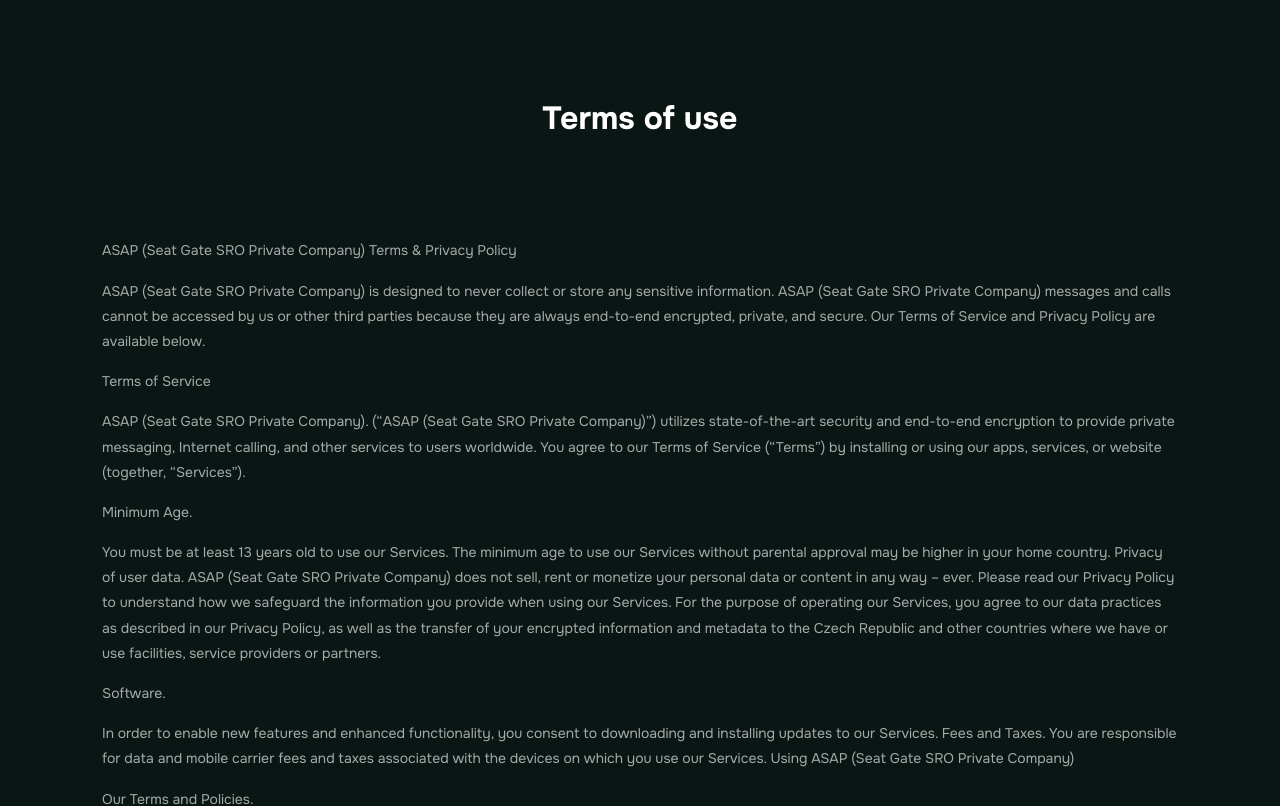
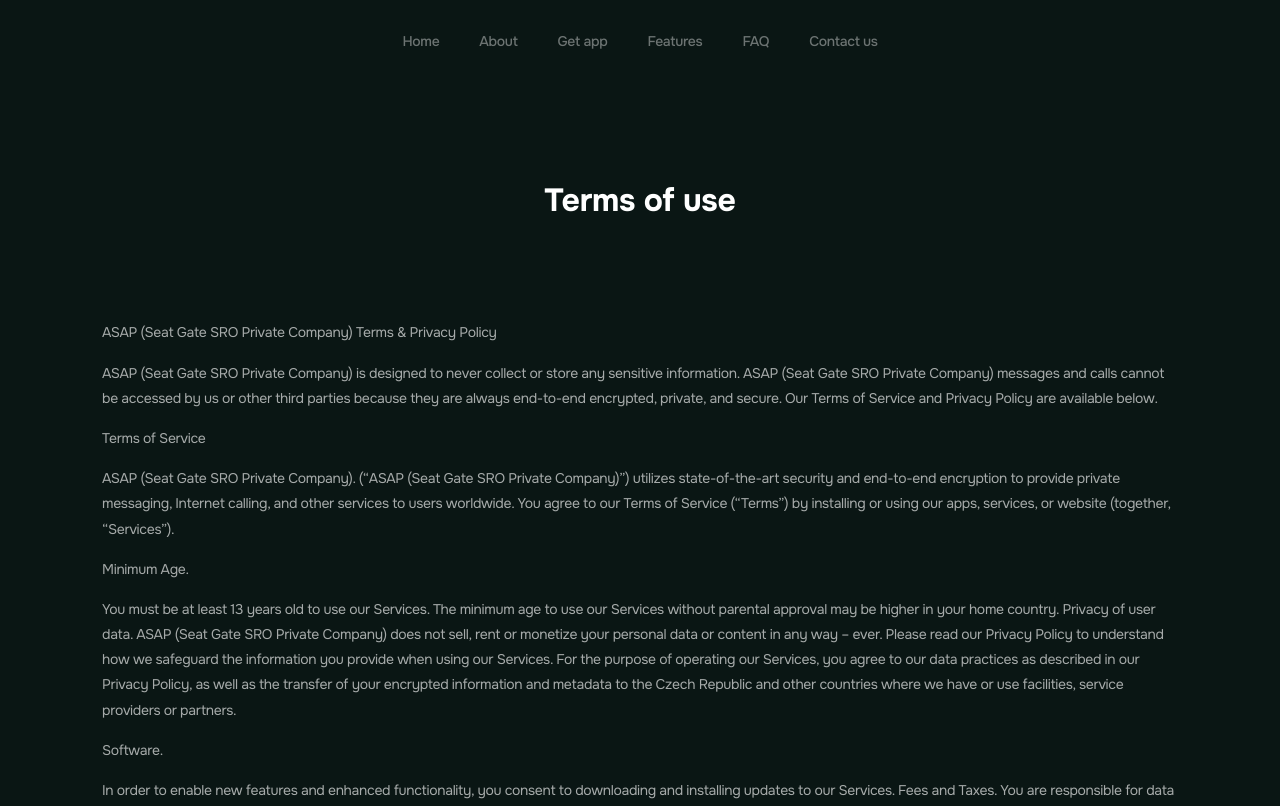
Before and after one commit to kaletvintsev/vpnsap, a Vue app: page /terms in a window 1280 px wide. Shown: the top 806 px of the page. Built offline with nearby package versions, Linux system fonts and the light colour scheme.

Commit message:
Fix bugs, other header

```diff
--- a/src/assets/main.scss
+++ b/src/assets/main.scss
@@ -23,6 +23,7 @@
   color: #000000;
   font-style: normal;
   line-height: normal;
+  letter-spacing: -0.02em;
 }
 
 h1,
@@ -59,7 +60,6 @@
   font-size: 14px;
   font-weight: 400;
   line-height: 22px;
-  letter-spacing: -0.02em;
   text-align: center;
   opacity: 0.64;
   text-transform: uppercase;
--- /dev/null
+++ b/src/components/HeaderElement.vue
@@ -0,0 +1,59 @@
+<template>
+  <header class="header">
+    <nav class="menu">
+      <ul>
+        <li><RouterLink to="/">Home</RouterLink></li>
+        <li><RouterLink to="/#about">About</RouterLink></li>
+        <li><RouterLink to="/#gift">Get app</RouterLink></li>
+        <li><RouterLink to="/#features">Features</RouterLink></li>
+        <li><RouterLink to="/#faq">FAQ</RouterLink></li>
+        <li><a href="mailto:hello@vpnasap.com">Contact us</a></li>
+      </ul>
+    </nav>
+  </header>
+</template>
+
+<style lang="scss" scoped>
+.header {
+  display: flex;
+  align-items: center;
+  color: white;
+  padding: 32px;
+}
+.menu {
+  display: flex;
+  align-items: center;
+  margin: auto;
+
+  ul {
+    display: flex;
+    list-style: none;
+    margin: 0;
+    padding: 0;
+
+    li {
+      display: inline;
+      margin-left: 40px;
+      font-size: 14px;
+      font-weight: 500;
+
+      &:first-child {
+        margin-left: 0;
+      }
+
+      a {
+        color: inherit;
+        text-decoration: none;
+        cursor: pointer;
+        opacity: 0.4;
+
+        transition: opacity 0.3s;
+
+        &:hover {
+          opacity: 0.7;
+        }
+      }
+    }
+  }
+}
+</style>
--- a/src/components/LandingAbout.vue
+++ b/src/components/LandingAbout.vue
@@ -118,7 +118,6 @@
   display: grid;
   gap: 40px;
   line-height: 1.5;
-  letter-spacing: -2%;
   max-width: 716px;
   padding: 0;
 }
@@ -148,7 +147,7 @@
     counter-increment: list-item;
     font-size: 24px;
     font-weight: 600;
-    letter-spacing: -1%;
+    letter-spacing: -0.01em;
   }
 }
 
@@ -161,6 +160,6 @@
 .reason-title {
   font-size: 24px;
   font-weight: 600;
-  letter-spacing: -1%;
+  letter-spacing: -0.01em;
 }
 </style>
--- a/src/components/LandingConfidenceCard.vue
+++ b/src/components/LandingConfidenceCard.vue
@@ -43,7 +43,6 @@
   font-size: 32px;
   font-weight: 500;
   line-height: 38px;
-  letter-spacing: -0.02em;
   max-width: 189px;
   margin-bottom: 24px;
   display: flex;
@@ -57,6 +56,5 @@
   font-size: 14px;
   font-weight: 500;
   line-height: 24px;
-  letter-spacing: -2%;
 }
 </style>
--- a/src/components/LandingFAQItem.vue
+++ b/src/components/LandingFAQItem.vue
@@ -62,7 +62,6 @@
   font-size: 14px;
   font-weight: 500;
   line-height: 24px;
-  letter-spacing: -0.02em;
   padding-top: 16px;
 }
 
--- a/src/components/LandingFeatures.vue
+++ b/src/components/LandingFeatures.vue
@@ -147,7 +147,7 @@
   font-size: 20px;
   font-weight: 700;
   line-height: 28px;
-  letter-spacing: -4%;
+  letter-spacing: -0.04em;
   justify-content: space-between;
   margin-bottom: 60px;
 
--- a/src/components/LandingHeader.vue
+++ b/src/components/LandingHeader.vue
@@ -37,7 +37,7 @@
   display: flex;
   justify-content: space-between;
   align-items: center;
-
+}
 .menu {
   display: flex;
   align-items: center;
@@ -71,7 +71,4 @@
     }
   }
 }
-}
-
-
 </style>
--- a/src/components/LandingPromo.vue
+++ b/src/components/LandingPromo.vue
@@ -118,7 +118,6 @@
 .text-description {
   font-weight: 600;
   line-height: 1.75;
-  letter-spacing: -0.02em;
   margin-bottom: 50px;
   max-width: 406px;
   @media only screen and (min-width: 993px) {
--- a/src/router/index.ts
+++ b/src/router/index.ts
@@ -22,7 +22,14 @@
       name: 'privacy',
       component: PrivacyView
     }
-  ]
+  ],
+  scrollBehavior(to, from, savedPosition) {
+    if (savedPosition) {
+      return savedPosition
+    } else {
+      return { top: 0 }
+    }
+  }
 })
 
 export default router
--- a/src/views/PrivacyView.vue
+++ b/src/views/PrivacyView.vue
@@ -1,7 +1,10 @@
 <script setup lang="ts">
+import HeaderElement from '@/components/HeaderElement.vue';
+
 </script>
 
 <template>
+  <HeaderElement/>
   <main class="container">
     <h1 class="header-title">Privacy policy</h1>
     <p class="text-p">Privacy Policy</p>
--- a/src/views/TermsView.vue
+++ b/src/views/TermsView.vue
@@ -1,7 +1,10 @@
-<script setup lang="ts"></script>
+<script setup lang="ts">
+import HeaderElement from '@/components/HeaderElement.vue'
+</script>
 
 <template>
-  <div class="container">
+  <HeaderElement />
+  <main class="container">
     <h1 class="header-title">Terms of use</h1>
     <p class="text-p">ASAP (Seat Gate SRO Private Company) Terms &amp; Privacy Policy</p>
     <p class="text-p">
@@ -531,7 +534,7 @@
       not constitute a waiver of such right or provision, or be deemed to be a waiver of any
       subsequent breach or default.
     </p>
-  </div>
+  </main>
 </template>
 
 <style></style>
```
Lines whose indentation alone changed are shown as unchanged.
